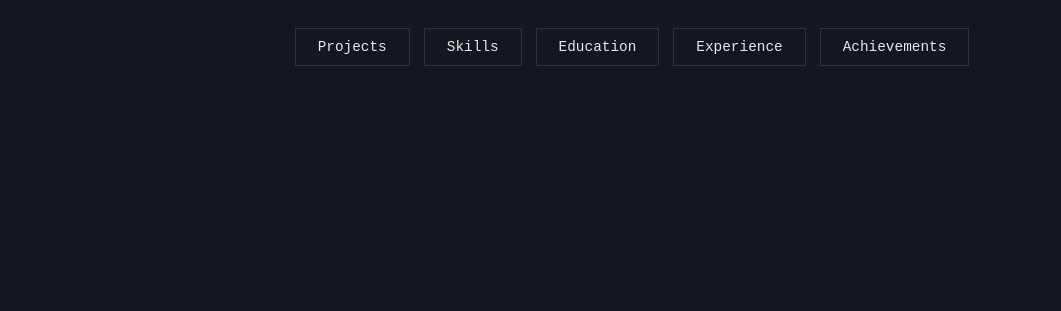
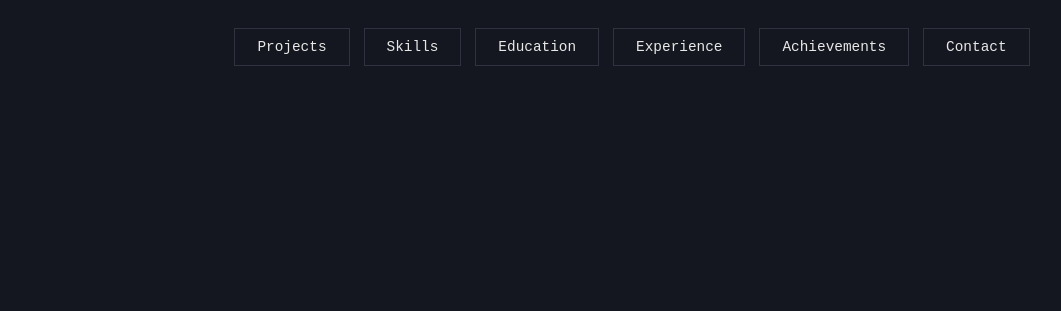
Before and after one commit to ayesha-cs-93/ayesha-cs-93.github.io, a plain HTML site: page index.html in a window 1280 px wide. Shown: the part 489-800 px from the top of the page, without its empty margins (8-1069 px from the left). Drawn offline with Linux system fonts and the light colour scheme.

Commit message:
Update index.html

```diff
--- a/index.html
+++ b/index.html
@@ -206,6 +206,7 @@ h2{ font-size:1.25rem; }
 <button data-page="education">Education</button>
 <button data-page="experience">Experience</button>
 <button data-page="achievements">Achievements</button>
+<button data-page="contact">Contact</button>
 </div>
 </div>
 
```
